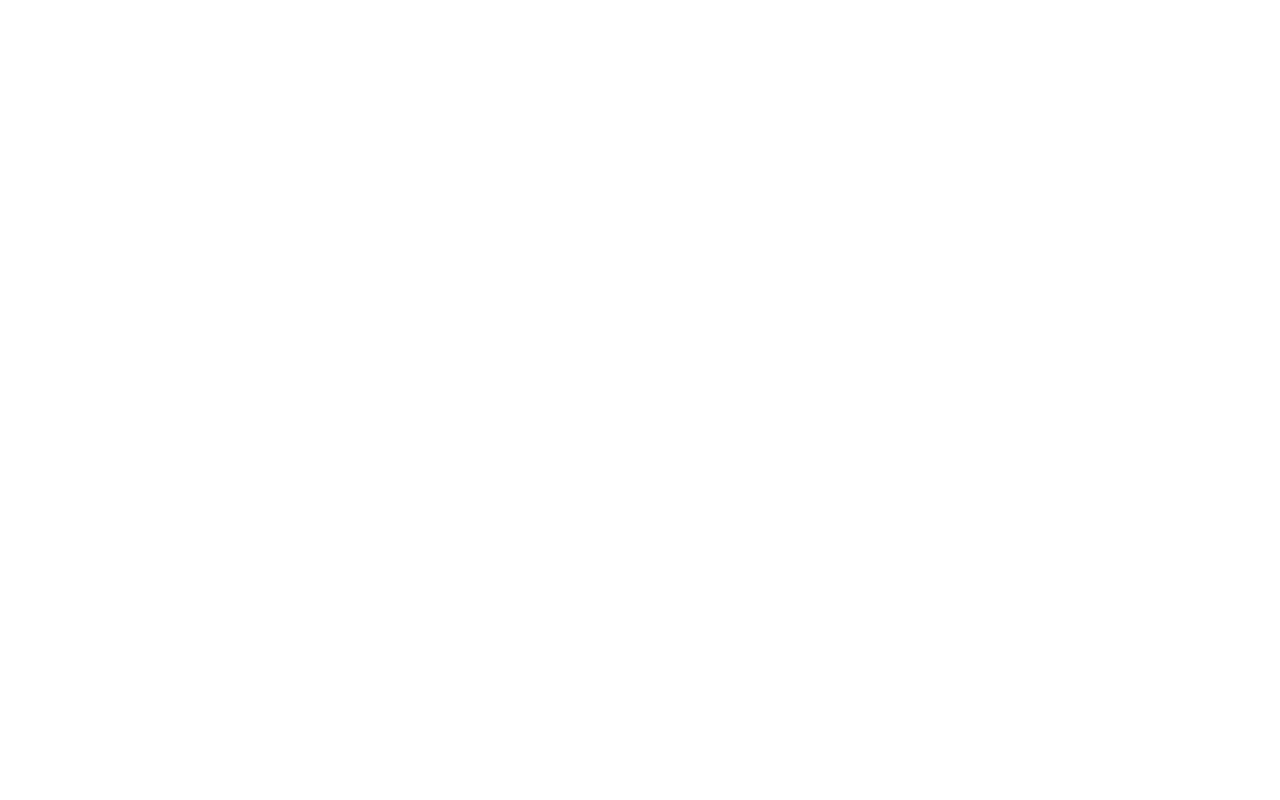
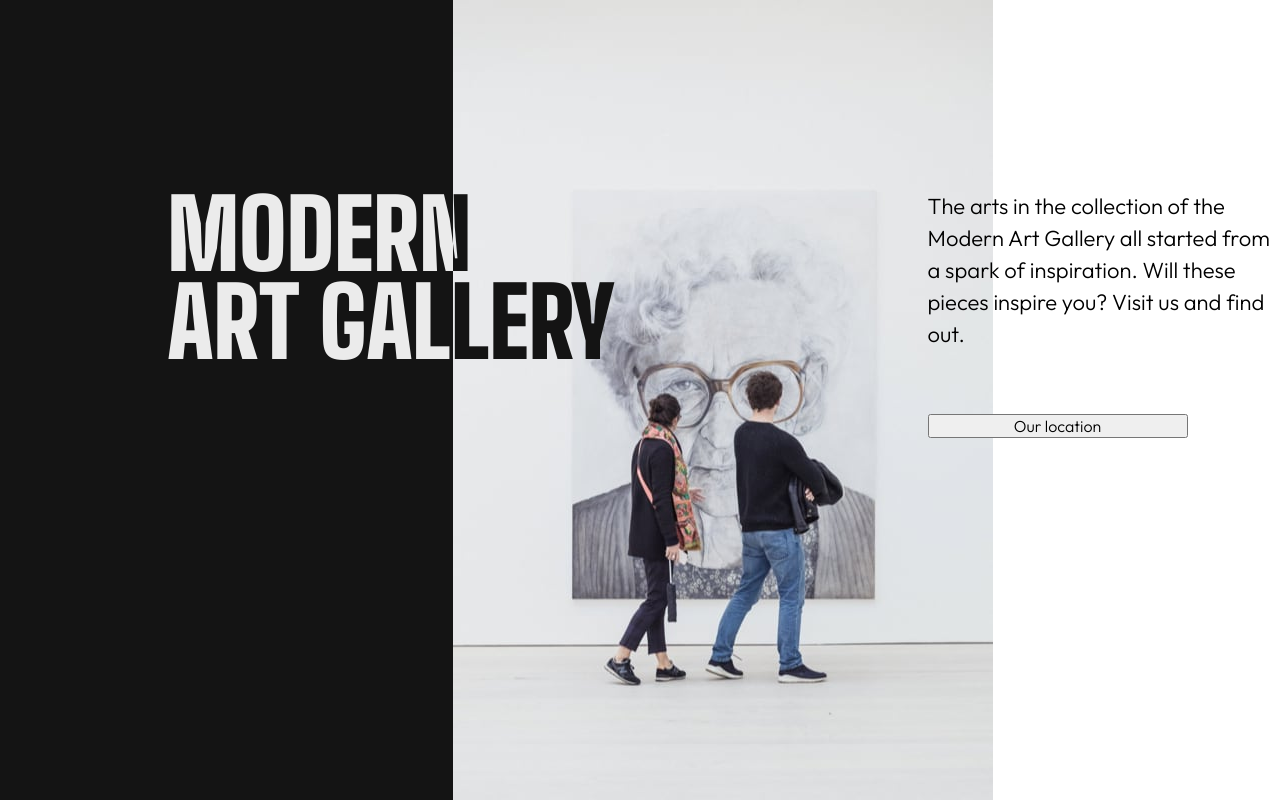
Before and after one commit to GrzywN/art-gallery-website, a website built with Parcel: page src/index.html in a window 1280 px wide. Built offline with nearby package versions, Linux system fonts and the light colour scheme.

Commit message:
finish layout of desktop header/hero section

```diff
--- a/src/index.html
+++ b/src/index.html
@@ -10,16 +10,33 @@
     <link rel="stylesheet" href="styles/main.scss" />
     <script src="scripts/app.ts" type="module"></script>
   </head>
-  <body></body>
+  <body>
+    <header class="header">
+      <div class="header__invert-filter">
+        <h1 class="header__heading header__heading--invert">
+          Modern
+          <br />
+          Art Gallery
+        </h1>
+      </div>
+      <div class="header__container">
+        <h1 class="header__heading">
+          Modern
+          <br />
+          Art Gallery
+        </h1>
+        <div class="header__subcontainer">
+          <p class="header__paragraph">
+            The arts in the collection of the Modern Art Gallery all started from a spark of
+            inspiration. Will these pieces inspire you? Visit us and find out.
+          </p>
+          <button class="button button--header">Our location</button>
+        </div>
+      </div>
+    </header>
+  </body>
 </html>
-<!-- Modern Art Gallery
-
-  The arts in the collection of the Modern Art Gallery all started
-  from a spark of inspiration. Will these pieces inspire you? Visit
-  us and find out.
-
-  Our location
-
+<!--
   Your day at the gallery
 
   Wander through our distinct collections and find new insights about
--- a/src/styles/abstracts/_variables.scss
+++ b/src/styles/abstracts/_variables.scss
@@ -0,0 +1,11 @@
+$font-big-shoulders-display: 'Big Shoulders Display', cursive;
+$font-outfit: 'Outfit', sans-serif;
+
+$font-cursive: $font-big-shoulders-display;
+$font-sans-serif: $font-outfit;
+
+$color-gold: hsl(24, 56%, 63%);
+$color-almost-black: hsl(0, 0%, 8%);
+$color-almost-black--inverted: hsl(0, 0%, 92%);
+$colordark-grey: hsl(0, 0%, 27%);
+$color-white: hsl(0, 0%, 100%);
--- a/src/styles/base/_base.scss
+++ b/src/styles/base/_base.scss
@@ -0,0 +1,10 @@
+*,
+:before,
+:after {
+  //   border: 1px dashed red;
+}
+
+body {
+  display: flex;
+  justify-content: center;
+}
--- a/src/styles/base/_fonts.scss
+++ b/src/styles/base/_fonts.scss
@@ -0,0 +1 @@
+@import url('https://fonts.googleapis.com/css2?family=Big+Shoulders+Display:wght@900&family=Outfit:wght@300&display=swap');
--- a/src/styles/base/_typography.scss
+++ b/src/styles/base/_typography.scss
@@ -1,5 +1,5 @@
 html {
-  font-family: 'Open Sans', sans-serif;
+  font-family: $font-sans-serif;
 }
 
 *,
@@ -7,3 +7,44 @@ html {
 :after {
   font-family: inherit;
 }
+
+h1,
+h2,
+h3,
+h4,
+h5,
+h6 {
+  font-family: $font-cursive;
+  text-transform: uppercase;
+}
+
+h1 {
+  font-weight: 900;
+  letter-spacing: 0;
+
+  font-size: 3.75rem;
+  line-height: 3.4375rem;
+
+  @include media('>=medium') {
+    font-size: 4.375rem;
+    line-height: 4.0625rem;
+  }
+
+  @include media('>=large') {
+    font-size: 6rem;
+    line-height: 5.5rem;
+  }
+}
+
+p {
+  font-weight: 300;
+  letter-spacing: 0;
+
+  font-size: 1.125rem;
+  line-height: 1.75rem;
+
+  @include media('>=large') {
+    font-size: 1.375rem;
+    line-height: 2rem;
+  }
+}
--- a/src/styles/components/_button.scss
+++ b/src/styles/components/_button.scss
@@ -0,0 +1,5 @@
+.button {
+  max-width: 16.25rem;
+  width: 100%;
+  //   height: 4.5rem;
+}
--- a/src/styles/layout/_header.scss
+++ b/src/styles/layout/_header.scss
@@ -0,0 +1,70 @@
+.header {
+  position: relative;
+  min-height: 39.375rem; // 630px
+
+  &__invert-filter {
+    display: none;
+  }
+
+  &__container {
+    display: flex;
+    justify-content: space-between;
+  }
+
+  @include media('>=medium') {
+    min-height: 43.75rem; // 700px
+  }
+
+  @include media('>=large') {
+    height: 50rem; // 800px
+    width: min(79.6875rem, 100%);
+
+    background-image: url(../assets/desktop/image-hero.jpg);
+    background-position: left 28.125rem center;
+    background-size: contain;
+    background-repeat: no-repeat;
+
+    &__invert-filter {
+      display: block;
+      position: absolute;
+      left: 0;
+      top: 0;
+      height: 100%;
+      width: 28.125rem;
+      filter: invert(1);
+      background-color: $color-almost-black--inverted;
+      overflow: hidden;
+    }
+
+    &__container {
+      padding-top: 11.875rem;
+      width: min(79.6875rem, 100%);
+    }
+
+    &__heading {
+      margin-left: 10.3125rem;
+      color: $color-almost-black;
+
+      &--invert {
+        margin-top: 11.875rem;
+        width: max-content;
+      }
+    }
+
+    &__paragraph {
+      max-width: 21.875rem;
+      margin-bottom: 4rem;
+    }
+
+    &:before {
+      content: '';
+      position: absolute;
+      top: 0;
+      left: 0;
+      width: 50vw;
+      height: 100%;
+      transform: translateX(-100%);
+      background-color: $color-almost-black;
+    }
+  }
+}
```
